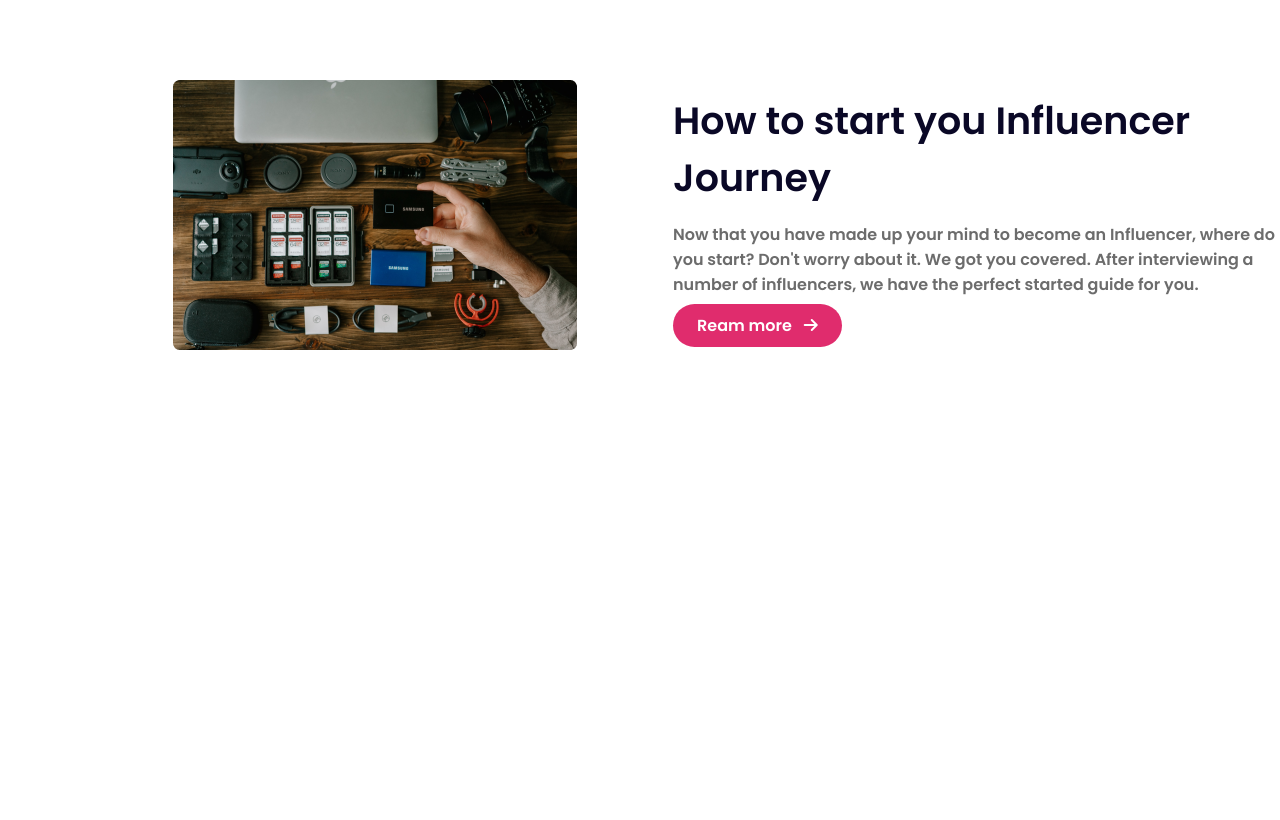
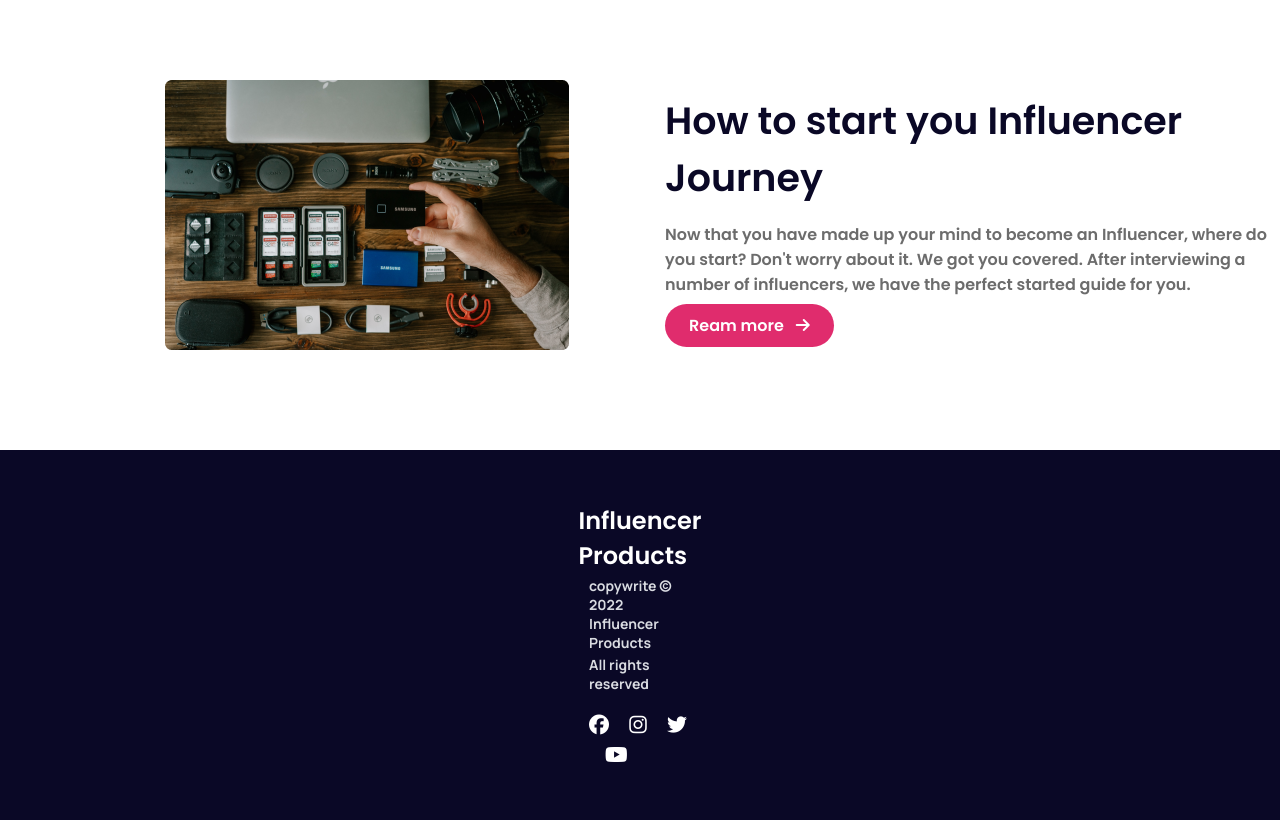
Before and after one commit to ZaowadAziz/influencer-gear, a plain HTML site: page index.html in a window 1280 px wide. Shown: the part 2818-3638 px from the top of the page. Before the commit the page ends 3276 px from the top, so only its background shows below. Drawn offline with Linux system fonts and the light colour scheme; a web font is replaced by a local one.

Commit message:
pc website completed

```diff
--- a/index.html
+++ b/index.html
@@ -253,6 +253,22 @@
                 </div>
             </div>
         </article>
+
+        <!-- footer starts -->
+
+        <footer>
+            <div class="footer-text">
+                <h5 class="footer-head">Influencer Products</h5>
+                <p class="footer-main">copywrite © 2022 Influencer Products</p>
+                <p class="footer-main">All rights reserved</p>
+                <p class="footer-social">
+                    <a href="" id="facebook" class="logo-social"><i class="fab fa-facebook"></i></a>
+                    <a href="" class="logo-social"><i class="fab fa-instagram"></i></a>
+                    <a href="" class="logo-social"><i class="fab fa-twitter"></i></a>
+                    <a href="" class="logo-social"><i class="fab fa-youtube"></i></i></a>
+                </p>
+            </div>
+        </footer>
     </main>
 </body>
 
--- a/styles/style.css
+++ b/styles/style.css
@@ -3,10 +3,12 @@
 @import url('https://fonts.googleapis.com/css2?family=Luxurious+Roman&family=Poppins:wght@400;500;600&display=swap');
 @import url('https://fonts.googleapis.com/css2?family=Inter&family=Luxurious+Roman&family=Poppins:wght@400;500;600&display=swap');
 @import url('https://fonts.googleapis.com/css2?family=Inter&family=Luxurious+Roman&family=Poppins:wght@400;500;600&family=Roboto:wght@700&display=swap');
+@import url('https://fonts.googleapis.com/css2?family=Manrope:wght@700&display=swap');
 
 /* common */
 body {
     font-family: 'Poppins', sans-serif;
+    margin: 0;
 }
 h1 {
     color: #3a3a3a;
@@ -224,3 +226,50 @@ nav a{
     margin: 0px;
     padding-bottom: 16px;
 }
+
+/* footer styles */
+
+footer {
+    background-color: #0A0826;
+
+}
+.footer-text {
+    display: flex;
+    flex-direction: column;
+    justify-content: center;
+    align-items: center;
+    padding: 50px 589px;
+}
+.footer-head {
+    color: #FFFFFF;
+    font-weight: bold;
+    font-size: 24px;
+    padding: 3px;
+    margin: 0;
+}
+.footer-main {
+    font-family: 'Manrope', sans-serif;
+    color: #D9DBE1;
+    font-weight: bold;
+    font-size: 14px;
+    margin: 0px;
+    padding-bottom: 3px;
+}
+.footer-social {
+    margin: 0px;
+    padding-top: 14px;
+}
+.logo-social {
+    color: white;
+    font-size: 20px;
+    height: 32px;
+    width: 32px;
+    padding-left: 16px;
+}
+.logo-social:hover {
+    color: lightcyan;
+    transition: color 0.5s ease-out;
+}
+#facebook {
+    padding-left: 0px;
+}
```
